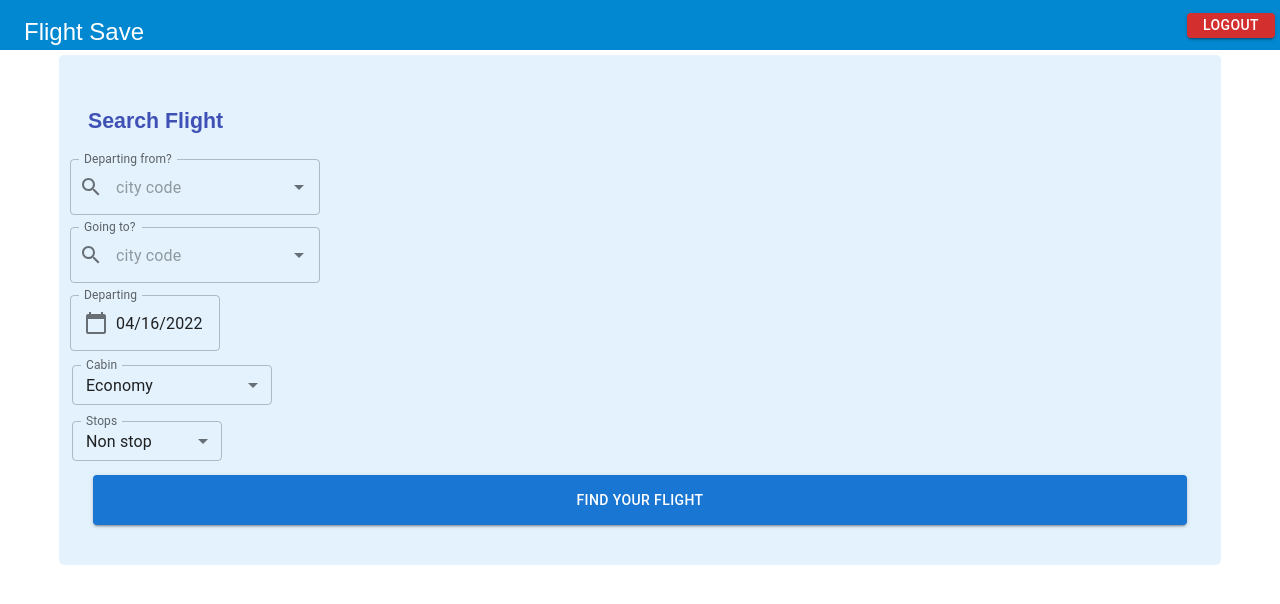
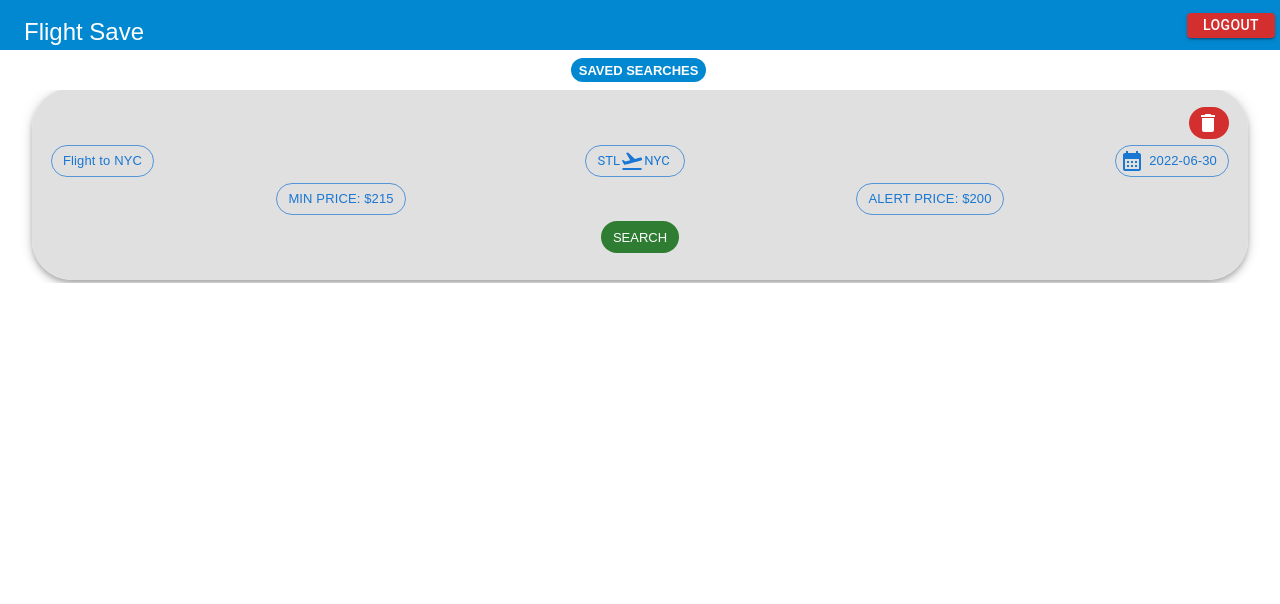
Before and after one commit to dagmawig/flight-save-client, a React (Create React App) app: page / in a window 1280 px wide. Shown: the top 604 px of the page. Built offline with nearby package versions, Linux system fonts and the light colour scheme.

Commit message:
added SavedSearchItem and SavedSearchBox components

```diff
--- a/src/App.tsx
+++ b/src/App.tsx
@@ -3,13 +3,15 @@ import './App.css';
 import Header from './components/Header'
 import Home from './components/Home';
 import Loading from './components/Loading';
+import SavedSearchBox from './components/SavedSearch';
 
 function App() {
   return (
     <div className="App">
       <Header/>
       <Loading/>
-      <Home/>
+      <SavedSearchBox/>
+      {/* <Home/> */}
     </div>
   );
 }
--- /dev/null
+++ b/src/components/SavedSearch.tsx
@@ -0,0 +1,108 @@
+import { Box, Button, Card, CardContent, Typography, Chip, Modal } from "@mui/material";
+import React, { FC } from "react";
+import { useAppDispatch, useAppSelector } from './hooks'
+import { SavedSearch } from "./flightSlice";
+import ArrowForwardIcon from '@mui/icons-material/ArrowForward';
+import FlightTakeoffIcon from '@mui/icons-material/FlightTakeoff';
+import CalendarMonthIcon from '@mui/icons-material/CalendarMonth';
+import DeleteIcon from '@mui/icons-material/Delete';
+import { changeSavedSearch } from "./flightSlice";
+
+interface IProps {
+    data: SavedSearch,
+    itemNo: number
+}
+const SavedSearchItem: FC<IProps> = ({ data, itemNo }: IProps) => {
+    const [open, setOpen] = React.useState(false);
+    const handleOpen = () => setOpen(true);
+    const handleClose = () => setOpen(false);
+
+    const dispatch = useAppDispatch();
+    let savedArr = useAppSelector(state => state.flight.savedSearch);
+    function handleSearch() {
+
+    }
+    function handleDelete() {
+        savedArr.splice(itemNo, 1)
+        dispatch(changeSavedSearch(savedArr))
+    }
+    console.log("saves s", data)
+    return (
+        <Card elevation={5} sx={{ width: "95%", margin: "auto",  my: "3px", fontSize: 14, borderRadius: 10 }}>
+            <CardContent sx={{ display: "flex", flexDirection: "column", backgroundColor: (itemNo % 2 === 0) ? "#e0e0e0" : '' }}>
+                <Box sx={{ display: "flex", justifyContent: "right", alignItems: "center", padding: "3px" }}>
+                    <Chip sx={{ width: '40px', paddingLeft: "10px" }} icon={<DeleteIcon />} label="" color="error" onClick={handleOpen} />
+                </Box>
+                <Box sx={{ display: "flex", justifyContent: "space-between", alignItems: "center", padding: "3px" }}>
+                    <Typography sx={{ fontSize: "inherit" }}>
+                        <Chip label={data.flightName} color="primary" variant="outlined" />
+                    </Typography>
+                    <Typography sx={{ fontSize: "inherit" }}>
+                        <Chip color="primary" sx={{ width: "100px", paddingLeft: "20px" }} icon={<>{data.searchInfo.departCity} <FlightTakeoffIcon />{data.searchInfo.arrCity}</>} variant="outlined" />
+                    </Typography>
+                    <Typography sx={{ fontSize: "inherit" }}>
+                        <Chip icon={<CalendarMonthIcon />} color="primary" label="2022-06-30" variant="outlined" />
+                    </Typography>
+                </Box>
+                <Box sx={{ display: "flex", justifyContent: "space-around", padding: "3px" }}>
+                    <Typography sx={{ fontSize: "inherit" }}>
+                        <Chip label={`MIN PRICE: $${data.minPrice}`} color="primary" variant="outlined" />
+                    </Typography>
+                    <Typography sx={{ fontSize: "inherit" }}>
+                        <Chip label={`ALERT PRICE: $${data.alertPrice}`} color="primary" variant="outlined" />
+                    </Typography>
+                </Box>
+                <Box sx={{ display: "flex", justifyContent: "center", padding: "3px" }}>
+                    <Chip label="SEARCH" color="success" onClick={handleSearch} />
+                </Box>
+            </CardContent>
+            <Modal
+                open={open}
+                onClose={handleClose}
+                aria-labelledby="modal-modal-title"
+                aria-describedby="modal-modal-description"
+            >
+                <Box sx={{
+                    position: 'absolute' as 'absolute',
+                    top: '50%',
+                    left: '50%',
+                    transform: 'translate(-50%, -50%)',
+                    width: "200px",
+                    bgcolor: 'background.paper',
+                    border: '2px solid #2979ff',
+                    borderRadius: "15px",
+                    boxShadow: 24,
+                    p: 4,
+                }} >
+                    <Typography id="modal-modal-title" variant="h6" component="h2" sx={{display: "flex", justifyContent: "left"}}>
+                    <Chip icon={<DeleteIcon />} color="primary" label="Delete Saved Search?" variant="outlined" />
+                    </Typography>
+                    <Typography id="modal-modal-description" sx={{ mt: 2, display: "flex", justifyContent: "space-around"}}>
+                    <Chip label="NO" color="primary" onClick={handleClose} /><Chip label="YES" color="error" onClick={handleDelete} />
+                    </Typography>
+                </Box>
+            </Modal>
+        </Card>
+    )
+
+}
+export default function SavedSearchBox() {
+
+    const savedResultArr: SavedSearch[] = useAppSelector(state => state.flight.savedSearch);
+
+    const SavedSearchList = savedResultArr.map((savedItem, ind) => {
+        return (
+            <SavedSearchItem data={savedItem} itemNo={ind} />
+        )
+    })
+
+    return (
+        <Box sx={{ width: "100%", my: 0, mx: "auto", padding: 0, margin: 0, height: "calc(100vh-50px)", overflowY: "hidden" }}>
+            <Box sx={{ position: "fixed", top: "50px", bottom: 0, left: 0, right: 0, zIndex: 5, width: "99%", height: "30px", display: "flex", justifyContent: 'center', alignItems: "center", padding: "5px", margin: 0, backgroundColor: "rgba(255,255,255, 1)" }} >
+                <Chip size="small" label="SAVED SEARCHES" sx={{backgroundColor: "info.main", fontWeight: "bold", color: "white"}} /></Box>
+            <Box sx={{ maxHeight: "calc(100vh-80px)", overflowY: "scroll", marginTop: "30px" }}>
+            {SavedSearchList}
+            </Box>
+        </Box>
+    )
+}
--- a/src/components/flightSlice.ts
+++ b/src/components/flightSlice.ts
@@ -1,5 +1,18 @@
 import { createSlice, PayloadAction } from '@reduxjs/toolkit'
 import type { RootState } from './store'
+
+export interface SavedSearch {
+    searchInfo: {
+        departCity: string,
+        arrCity: string,
+        departDate: string | null,
+        cabinClass: string,
+        stops: string,
+    },
+    flightName: string,
+    minPrice: number,
+    alertPrice: number
+}
 
 interface UserData {
     searchInfo: {
@@ -11,7 +24,7 @@ interface UserData {
     },
     searchResult: {
         populated: boolean,
-        dep:{
+        dep: {
             totPrice: number[],
             airline: string[],
             flightInfo: {
@@ -26,6 +39,7 @@ interface UserData {
             }
         }
     },
+    savedSearch: SavedSearch[],
     resultView: boolean,
     loading: boolean
 }
@@ -44,7 +58,7 @@ const initialState: UserData = {
     },
     searchResult: {
         populated: false,
-        dep:{
+        dep: {
             totPrice: [],
             airline: [],
             flightInfo: {
@@ -59,6 +73,20 @@ const initialState: UserData = {
             }
         }
     },
+    savedSearch: [
+        {
+            searchInfo: {
+                departCity: 'STL',
+                arrCity: 'NYC',
+                departDate: '2022-06-01T02:39:29.000Z',
+                cabinClass: 'ECO',
+                stops: '0'
+            },
+            flightName: 'Flight to NYC',
+            minPrice: 215,
+            alertPrice: 200
+        }
+    ],
     resultView: false,
     loading: false
 }
@@ -90,11 +118,14 @@ export const flightSlice = createSlice({
         },
         changeResult: (state, action: PayloadAction<any>) => {
             state.searchResult = action.payload
+        },
+        changeSavedSearch: (state, action: PayloadAction<SavedSearch[]>) => {
+            state.savedSearch = action.payload
         }
     }
 })
 
 
-export const { setCabin, setStops, setDepCity, setArrCity, setDepDate, changeView, changeLoading, changeResult } = flightSlice.actions
+export const { setCabin, setStops, setDepCity, setArrCity, setDepDate, changeView, changeLoading, changeResult, changeSavedSearch } = flightSlice.actions
 
 export default flightSlice.reducer
```
